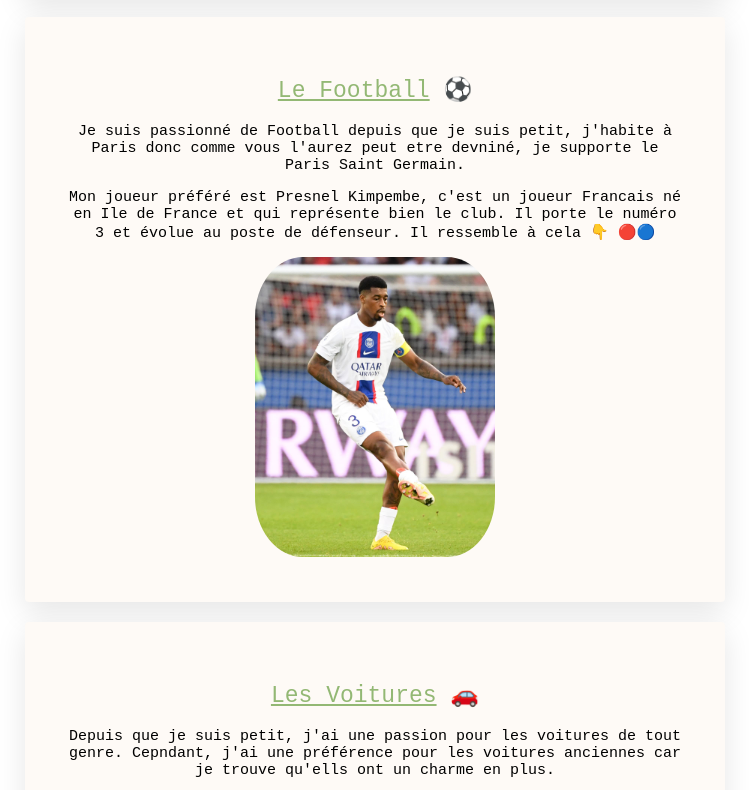
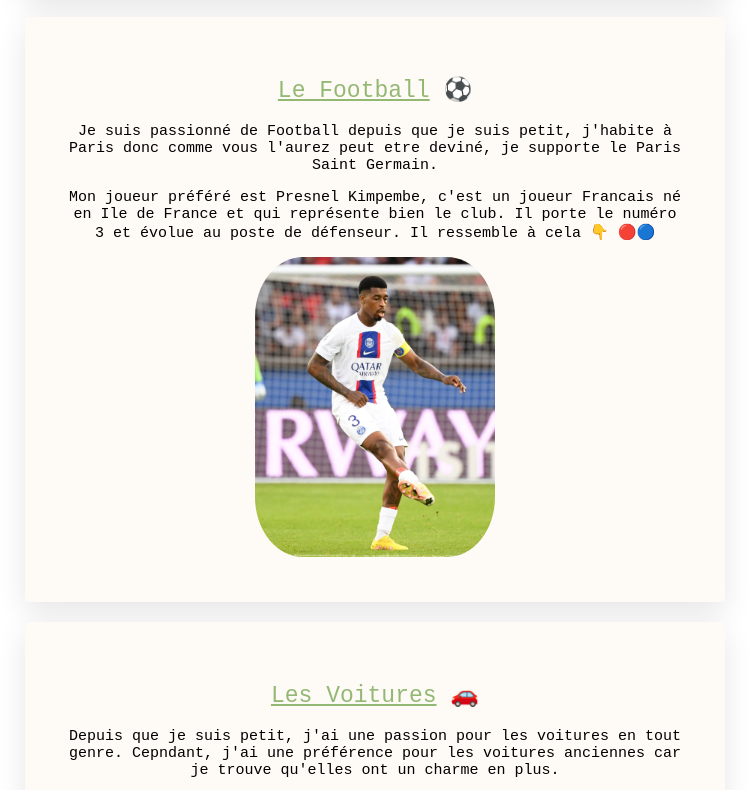
Before and after one commit to Pierre75b/my-profile, a plain HTML site: page index.html in a window 1280 px wide. Shown: the part 530-1320 px from the top of the page, without its empty margins (265-1014 px from the left). Drawn offline with Linux system fonts and the light colour scheme.

Commit message:
Update index.html

```diff
--- a/index.html
+++ b/index.html
@@ -21,13 +21,13 @@
 	</div>
 	<div class="card-white">
 		<h2><U>Le Football</U> &#x26BD; </h2>
-		<p>Je suis passionné de Football depuis que je suis petit, j'habite à Paris donc comme vous l'aurez peut etre devniné, je supporte le Paris Saint Germain.</p>
+		<p>Je suis passionné de Football depuis que je suis petit, j'habite à Paris donc comme vous l'aurez peut etre deviné, je supporte le Paris Saint Germain.</p>
 		<p>Mon joueur préféré est Presnel Kimpembe, c'est un joueur Francais né en Ile de France et qui représente bien le club. Il porte le numéro 3 et évolue au poste de défenseur. Il ressemble à cela &#x1F447;	&#x1F534;&#x1F535;</p>
 		<img src="images/0111-2223-L1-PSG-Presnel-Kimpembe-2.jpg" height="300px"class="img-circle" >
 	</div>
 	<div class="card-white">
 		<h2> <U>Les Voitures</U>	&#x1F697; </h2>
-		<p> Depuis que je suis petit, j'ai une passion pour les voitures de tout genre. Cepndant, j'ai une préférence pour les voitures anciennes car je trouve qu'ells ont un charme en plus.</p>
+		<p> Depuis que je suis petit, j'ai une passion pour les voitures en tout genre. Cepndant, j'ai une préférence pour les voitures anciennes car je trouve qu'elles ont un charme en plus.</p>
 		<p> En janvier de cette année, j'ai eu mon permis de conduire. De plus, j'ai eu 18 ans cette année, et pour feter cela j'ai décidé d'acheter pour mes 18 ans ma propre voiture. <br>
 		C'est une 206cc de 2006 éidition Quicksilver. C'est idéal pour frimer quand il fait beau!! 	&#x1F31E; </p>
 		<img src="images/peugeot-206-cc-peugeot-206-cc-1-6-16v-quiksilver-2dr_8259879389.jpg" class="img-circle" height="240px" >
```
